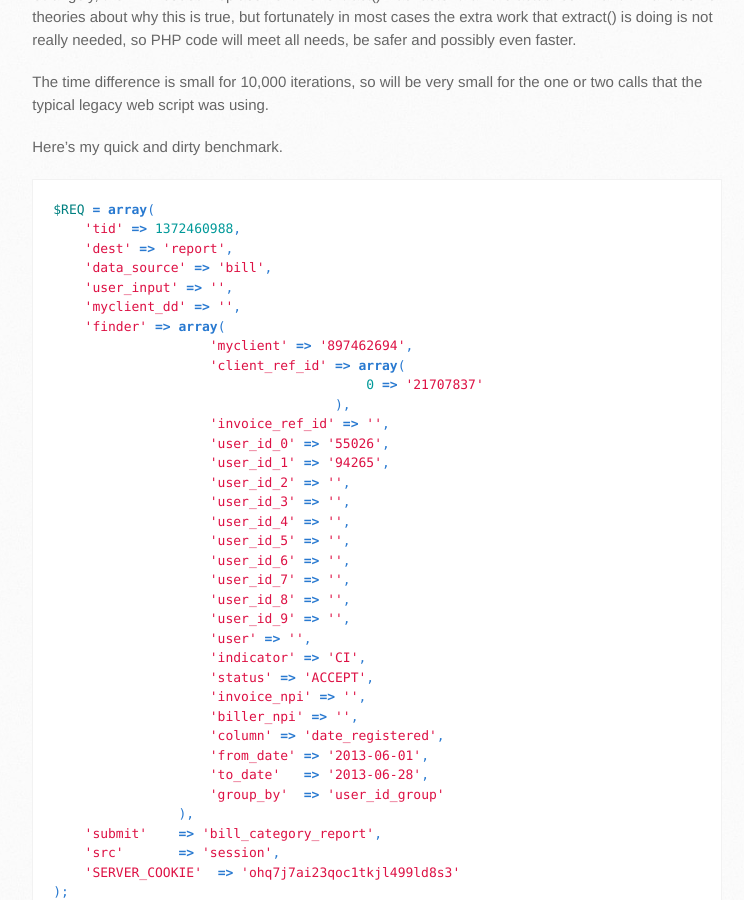
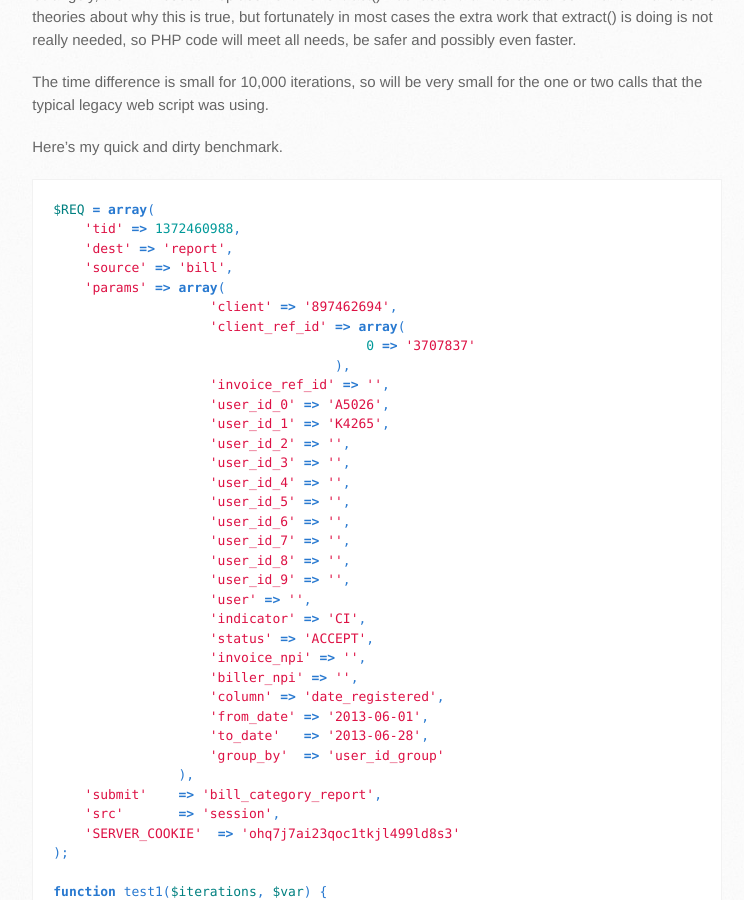
Before and after one commit to cxj/cxj.github.io, a Jekyll site: the page built from _posts/2013-07-17-curious-extract.md, in a window 1280 px wide and 900 px high, scrolled down 620 px. Shown: the whole window, without its empty margins (158-902 px from the left). Built offline with Jekyll 4.4.1, drawn with Linux system fonts in a browser that asks for light colours; Markdown is read by kramdown in place of the engine named in the settings.

Commit message:
Minor cleanup.

```diff
--- a/_posts/2013-07-17-curious-extract.md
+++ b/_posts/2013-07-17-curious-extract.md
@@ -30,17 +30,15 @@ Here's my quick and dirty benchmark.
 $REQ = array(
     'tid' => 1372460988,
     'dest' => 'report',
-    'data_source' => 'bill',
-    'user_input' => '',
-    'myclient_dd' => '',
-    'finder' => array(
-                    'myclient' => '897462694',
+    'source' => 'bill',
+    'params' => array(
+                    'client' => '897462694',
                     'client_ref_id' => array(
-                                        0 => '21707837'
+                                        0 => '3707837'
                                     ),
                     'invoice_ref_id' => '',
-                    'user_id_0' => '55026',
-                    'user_id_1' => '94265',
+                    'user_id_0' => 'A5026',
+                    'user_id_1' => 'K4265',
                     'user_id_2' => '',
                     'user_id_3' => '',
                     'user_id_4' => '',
```
